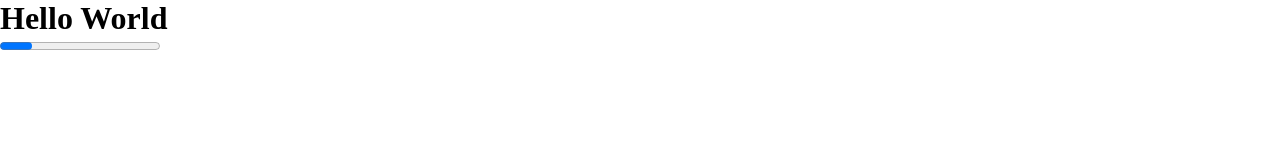
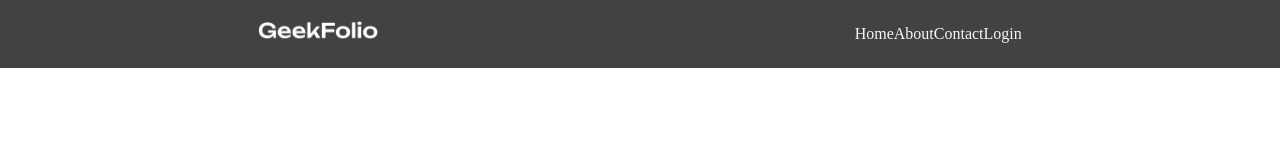
Before and after one commit to sumaiya-rahman-chowdhury/project-1, a plain HTML site: page Index.html in a window 1280 px wide. Drawn offline with Linux system fonts and the light colour scheme.

Commit message:
added logo & navbar

```diff
--- a/Index.html
+++ b/Index.html
@@ -1,13 +1,35 @@
 <!DOCTYPE html>
 <html lang="en">
+
 <head>
     <meta charset="UTF-8">
     <meta name="viewport" content="width=device-width, initial-scale=1.0">
     <title>Document</title>
     <link rel="stylesheet" href="style.css">
 </head>
+
 <body>
-    <h1>Hello world</h1>
-    <progress ></progress>
+    <header>
+        <nav>
+            <div class="menu-container">
+                <div class="logo">
+                    <img src="logo/logo-light.png" alt="" class="logo-photo">
+                </div>
+                <div class="menu">
+
+                        <li>Home</li>
+                        <li>about</li>
+                        <li>contact</li>
+                        <li>login</li>
+
+                </div>
+            </div>
+        </nav>
+
+    </header>
+    <section>
+
+    </section>
 </body>
+
 </html>
--- a/style.css
+++ b/style.css
@@ -3,3 +3,19 @@
     margin: 0px;
     padding: 0px;
 }
+.menu-container{
+    background-color: hsl(0, 1%, 26%);
+    padding: 20px;
+    color: aliceblue;
+    list-style: none;
+    display: flex;
+    align-items: center;
+    justify-content: space-around;
+}
+.logo-photo{
+    width: 120px;
+}
+.menu{
+    display: flex;
+
+}
```
